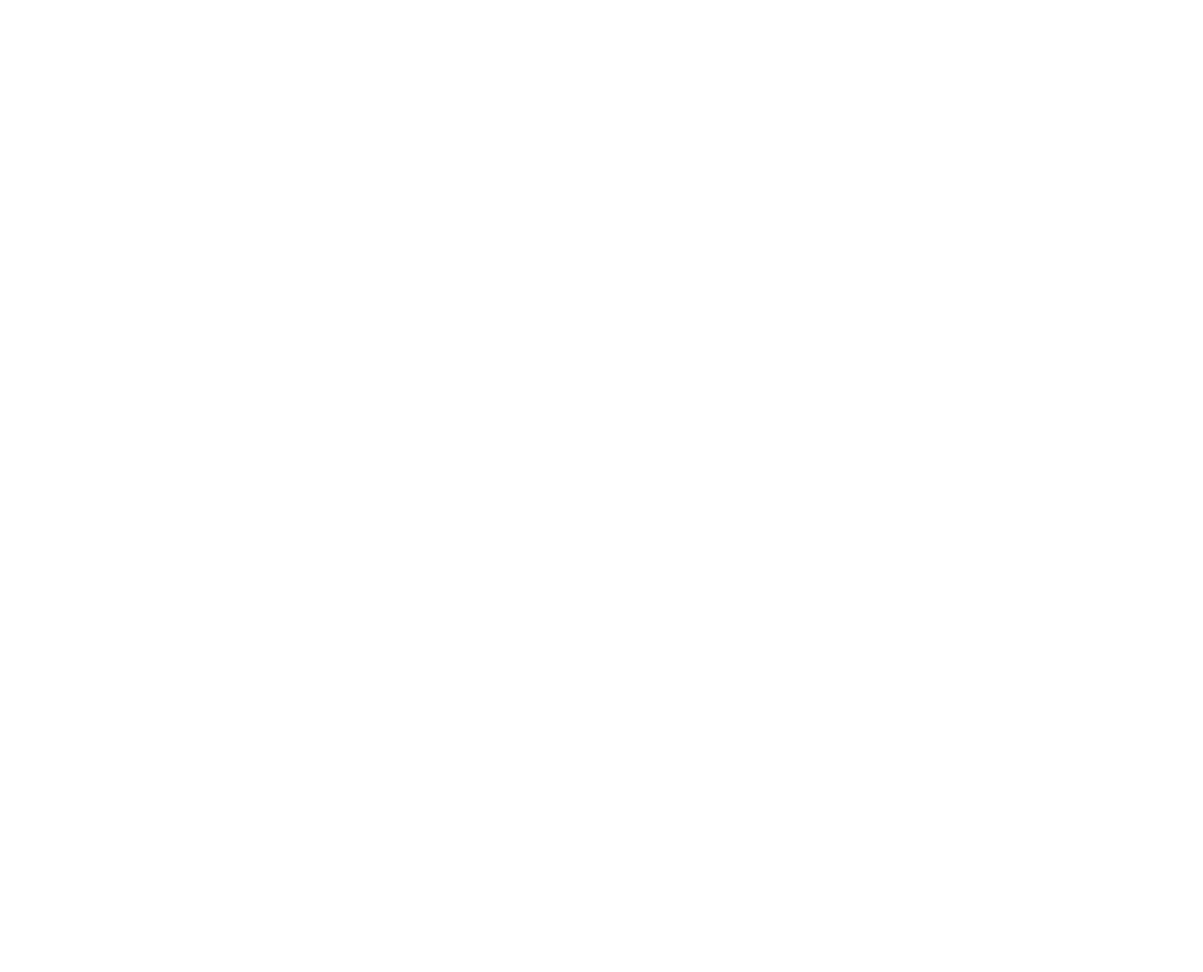
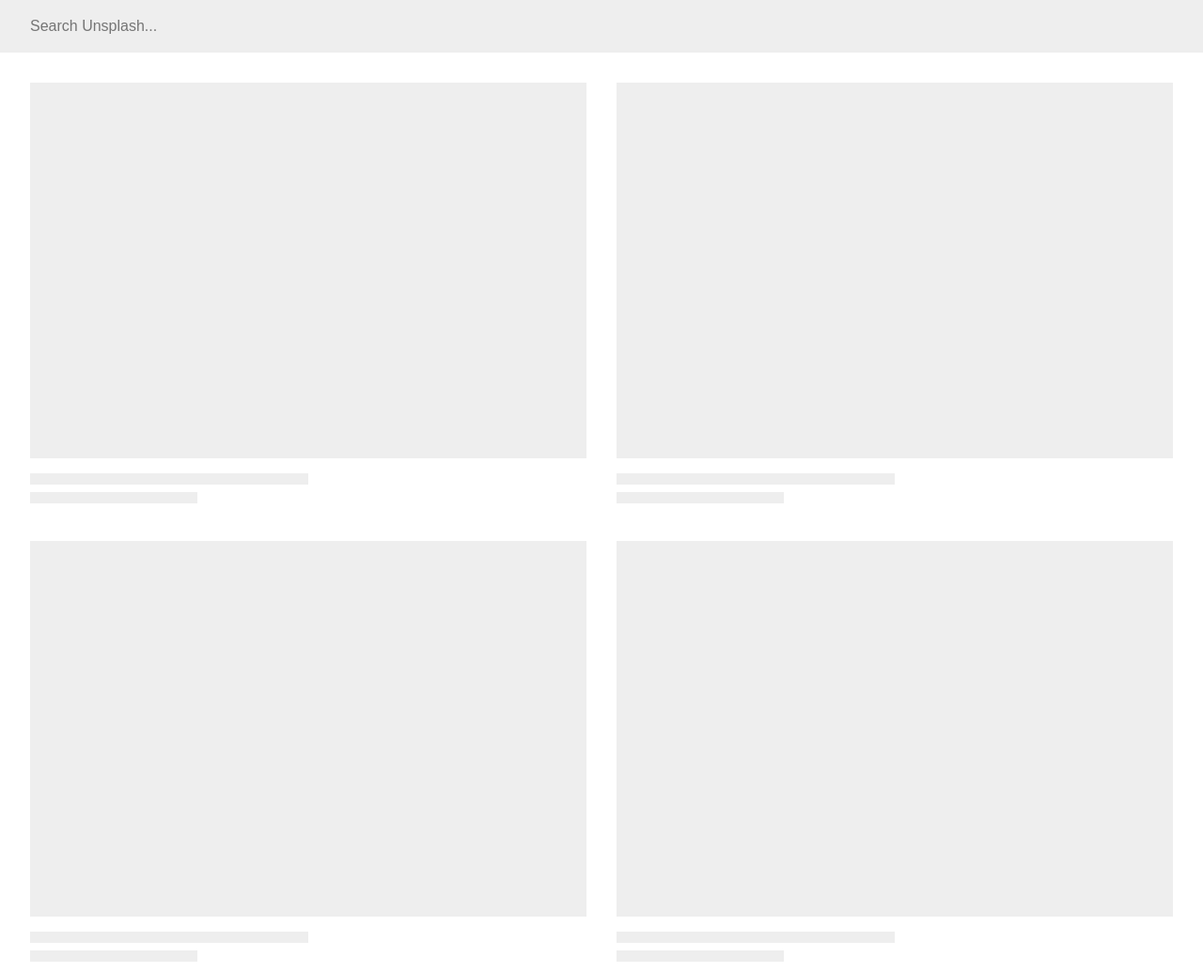
Before and after one commit to coreAux/unsplashsearch, a plain HTML site: page index.html in a window 1280 px wide. Shown: the top 1035 px of the page at 94% size. Before the commit the page ends 800 px from the top, so only its background shows below. Drawn offline with Linux system fonts and the light colour scheme.

Commit message:
added design and started js

```diff
--- a/index.html
+++ b/index.html
@@ -5,5 +5,55 @@
     <meta name="viewport" content="width=device-width, initial-scale=1" />
     <link rel="stylesheet" href="style.css" />
   </head>
-  <body></body>
+  <body>
+    <form>
+      <input type="text" placeholder="Search Unsplash..." autocomplete="off" />
+    </form>
+    <section class="results">
+      <div class="single-result">
+        <div class="image">
+          <!-- image will go here -->
+        </div>
+        <h2><span class="loading"></span></h2>
+        <p><span class="loading"></span></p>
+      </div>
+      <div class="single-result">
+        <div class="image">
+          <!-- image will go here -->
+        </div>
+        <h2><span class="loading"></span></h2>
+        <p><span class="loading"></span></p>
+      </div>
+      <div class="single-result">
+        <div class="image">
+          <!-- image will go here -->
+        </div>
+        <h2><span class="loading"></span></h2>
+        <p><span class="loading"></span></p>
+      </div>
+      <div class="single-result">
+        <div class="image">
+          <!-- image will go here -->
+        </div>
+        <h2><span class="loading"></span></h2>
+        <p><span class="loading"></span></p>
+      </div>
+      <div class="single-result">
+        <div class="image">
+          <!-- image will go here -->
+        </div>
+        <h2><span class="loading"></span></h2>
+        <p><span class="loading"></span></p>
+      </div>
+      <div class="single-result">
+        <div class="image">
+          <!-- image will go here -->
+        </div>
+        <h2><span class="loading"></span></h2>
+        <p><span class="loading"></span></p>
+      </div>
+    </section>
+
+    <script src="search.js"></script>
+  </body>
 </html>
--- /dev/null
+++ b/search.js
@@ -0,0 +1,30 @@
+const formTag = document.querySelector("form");
+const inputTag = formTag.querySelector("input");
+
+const accessKey = "CytvQs8dTBPOibHXszVtzgudhsC3ydpwmRaLHrTK8NI";
+const apiUrl = "https://api.unsplash.com/search/photos?per_page=24&query=blue";
+
+const searchUnsplash = function (term) {
+  return fetch(apiUrl, {
+    method: "GET",
+    headers: {
+      Authorization: "Client-ID " + accessKey,
+    },
+  })
+    .then((response) => response.json())
+    .then((data) => {
+      console.log(data);
+    });
+};
+
+// When we submit the form we get what is in the inputTag
+formTag.addEventListener("submit", (event) => {
+  // Get the info from the inputTag
+  const searchTerm = inputTag.value;
+
+  // Run a search with the searchTerm
+  searchUnsplash(searchTerm);
+
+  // Stop the form from going to the usual next page
+  event.preventDefault();
+});
--- a/style.css
+++ b/style.css
@@ -2,6 +2,46 @@
 
 body {
   font-family: Arial, sans-serif;
-  font-size: 24px;
-  line-height: 1.25;
+  font-size: 16px;
+  line-height: 1.5;
+
+  background-color: #fff;
+  color: #333;
+  width: 100vw;
 }
+
+form {
+}
+
+input {
+  width: 100%;
+  border: none;
+  background-color: #eee;
+  padding: 16px 32px;
+  outline: none;
+}
+
+section.results {
+  display: grid;
+  grid-template-columns: repeat(auto-fill, minmax(400px, 1fr));
+  grid-gap: 32px 32px;
+  padding: 32px;
+}
+
+div.single-result div.image {
+  background-color: #eee;
+  height: 400px;
+  margin: 0 0 16px 0;
+}
+
+div.single-result span.loading {
+  background-color: #eee;
+  height: 12px;
+  width: 50%;
+  display: inline-block;
+  margin: 0 0 8px 0;
+}
+
+div.single-result p span.loading {
+  width: 30%;
+}
```
